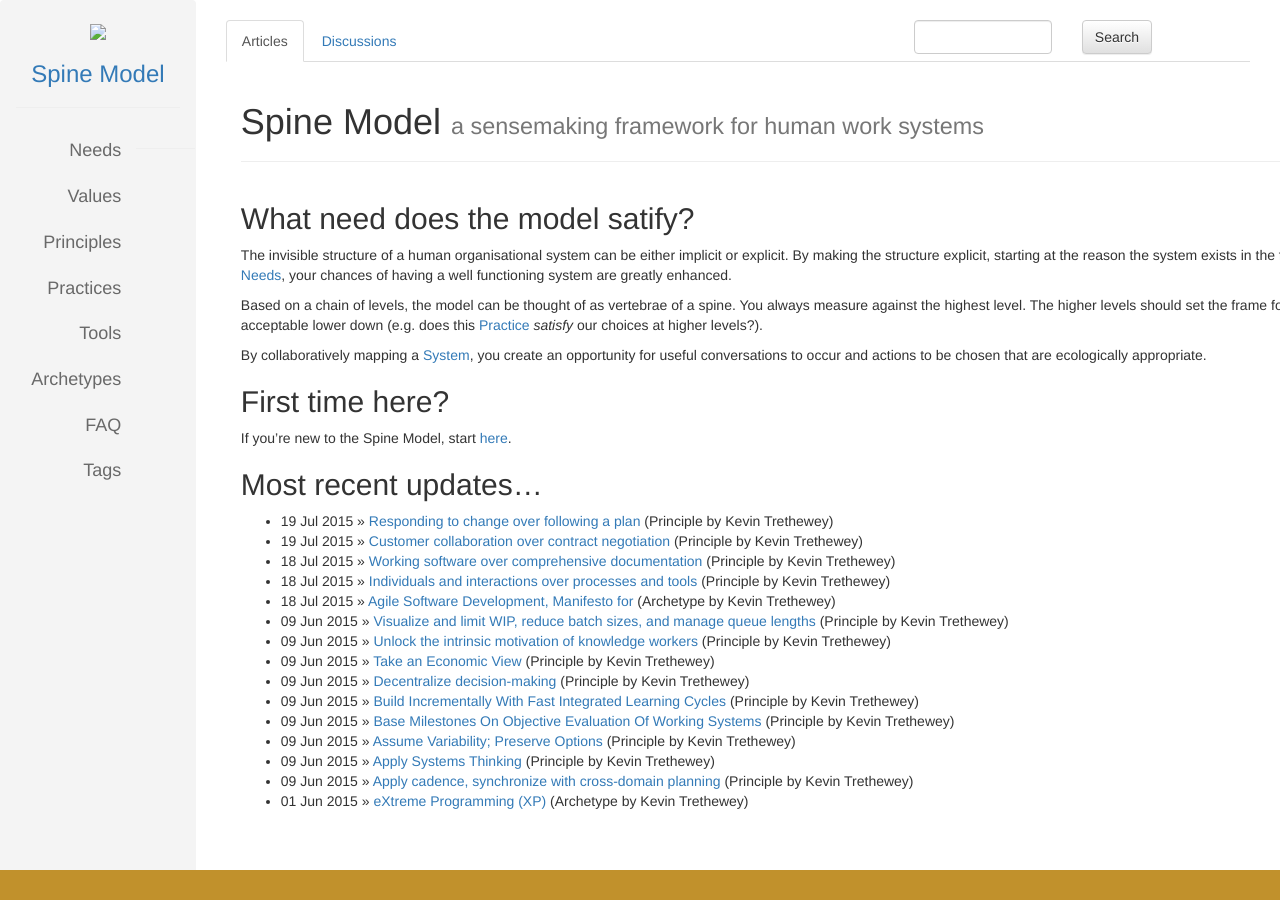
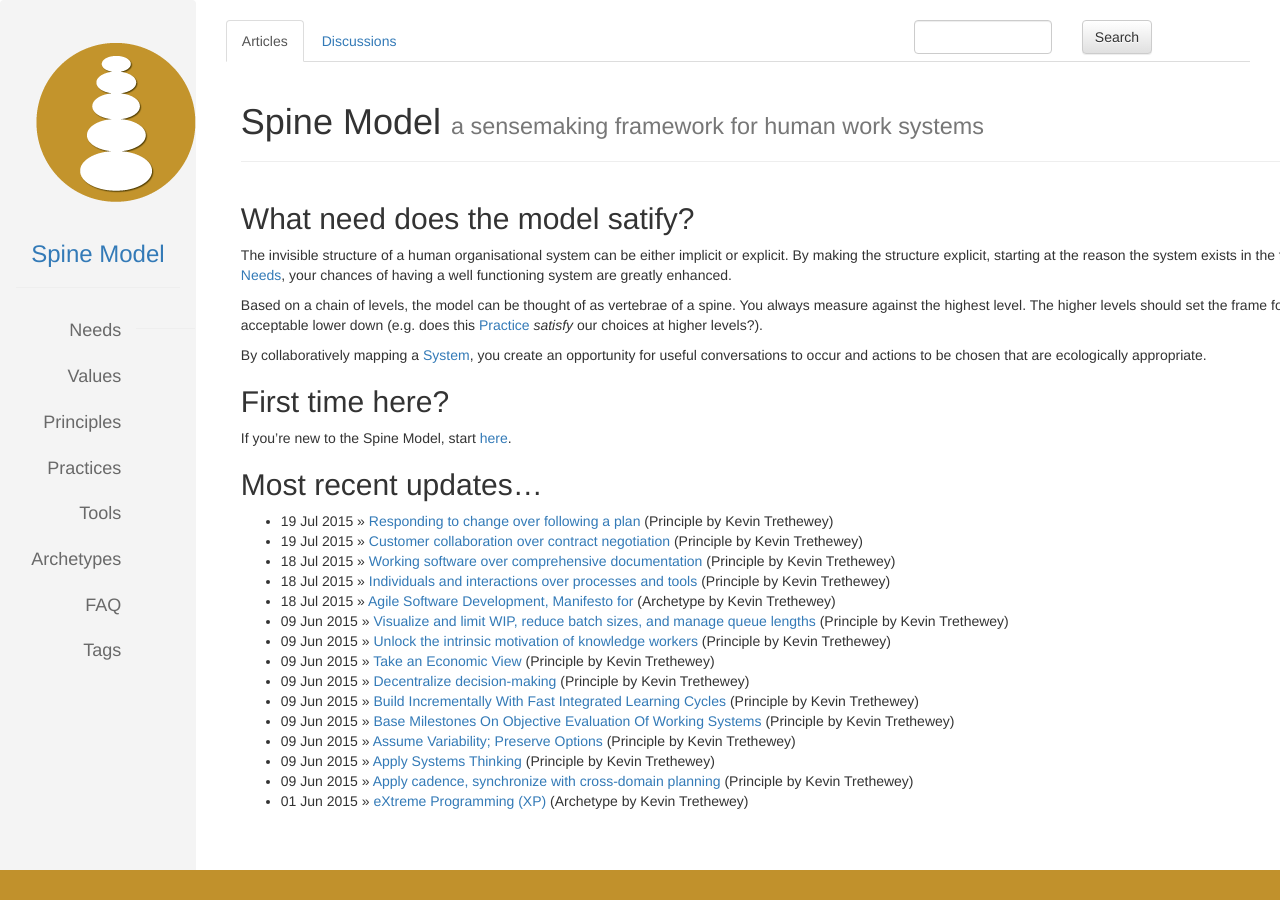
Before and after one commit to SpineModel/spinemodel.github.io, a Jekyll site: the page built from index.md, in a window 1280 px wide. Built offline with Jekyll 4.4.1, drawn with Linux system fonts in a browser that asks for light colours; nearby versions of some CDN libraries; library files that are not in the unit come from our copies; comment, search, counter and statistics services are not loaded.

Commit message:
fix logo image url bug

```diff
--- a/_includes/themes/bootstrap-3/default.html
+++ b/_includes/themes/bootstrap-3/default.html
@@ -51,7 +51,7 @@
             <div id="the_big_nav" class="navbar" role="navigation" style="height: 100%; background-color: #f4f4f4;  padding-bottom: 0px; margin-bottom: 0px">
                 <div class="navbar-collapse collapse sidebar-navbar-collapse">
                     <div style="text-align: center; margin-top: 20px">
-                        <a href="{{ HOME_PATH }}"><img src="../../themes/bootstrap-3/images/SL.png"></a>
+                        <a href="{{ HOME_PATH }}"><img src="../../../assets/images/SL.png"></a>
                     </div>
                     <div style="text-align: center; color: #C1912C">
                         <a href="{{ HOME_PATH }}"><h3>{{ site.title }}</h2></a>
@@ -117,7 +117,7 @@
 
                 <div role="tabpanel" class="tab-pane fade in" id="Discussions">
                     <div class="col-md-12 row">
-                        <p>Disciussion</p>
+                        <p>{% include JB/comments %}</p>
                     </div>
                 </div>
             </div>
```
Also changed, not shown: assets/images/SL.png (added).
